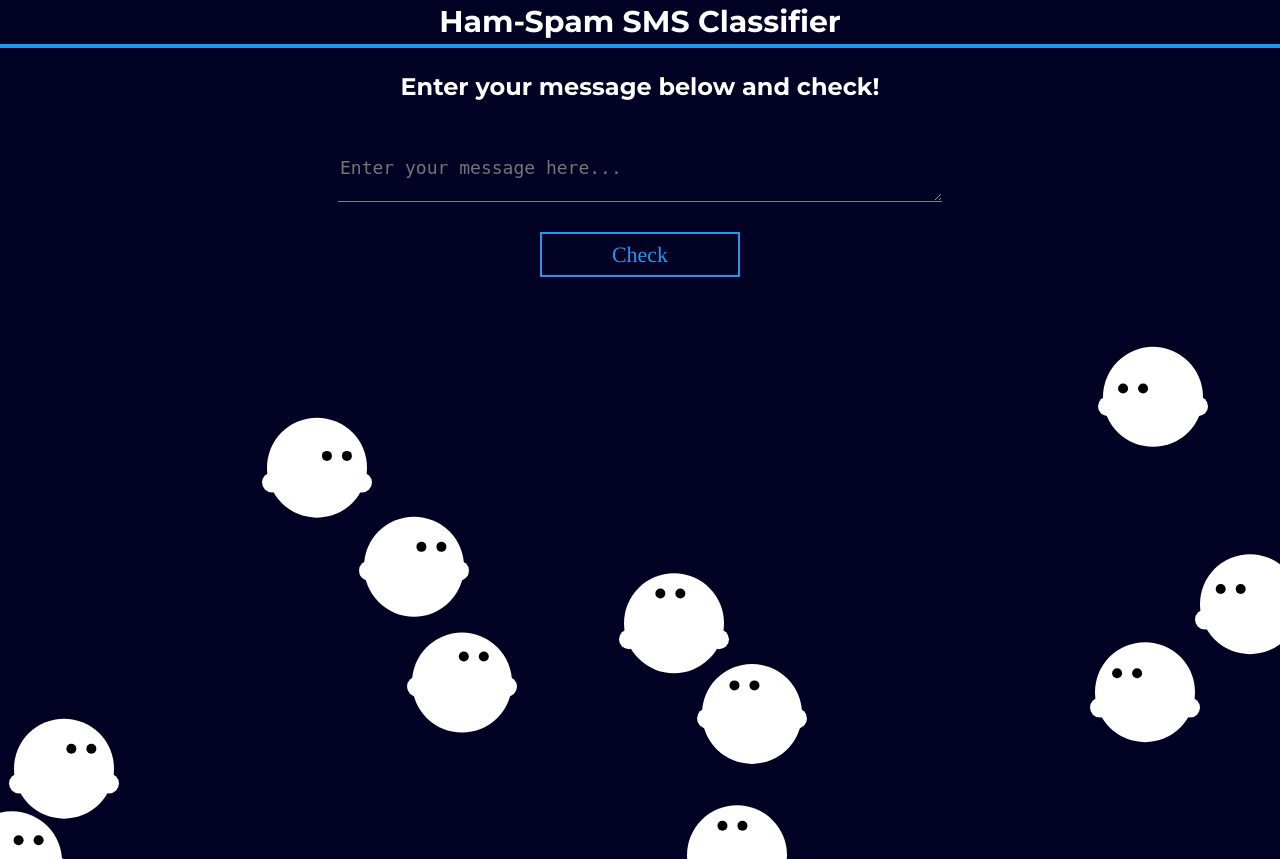
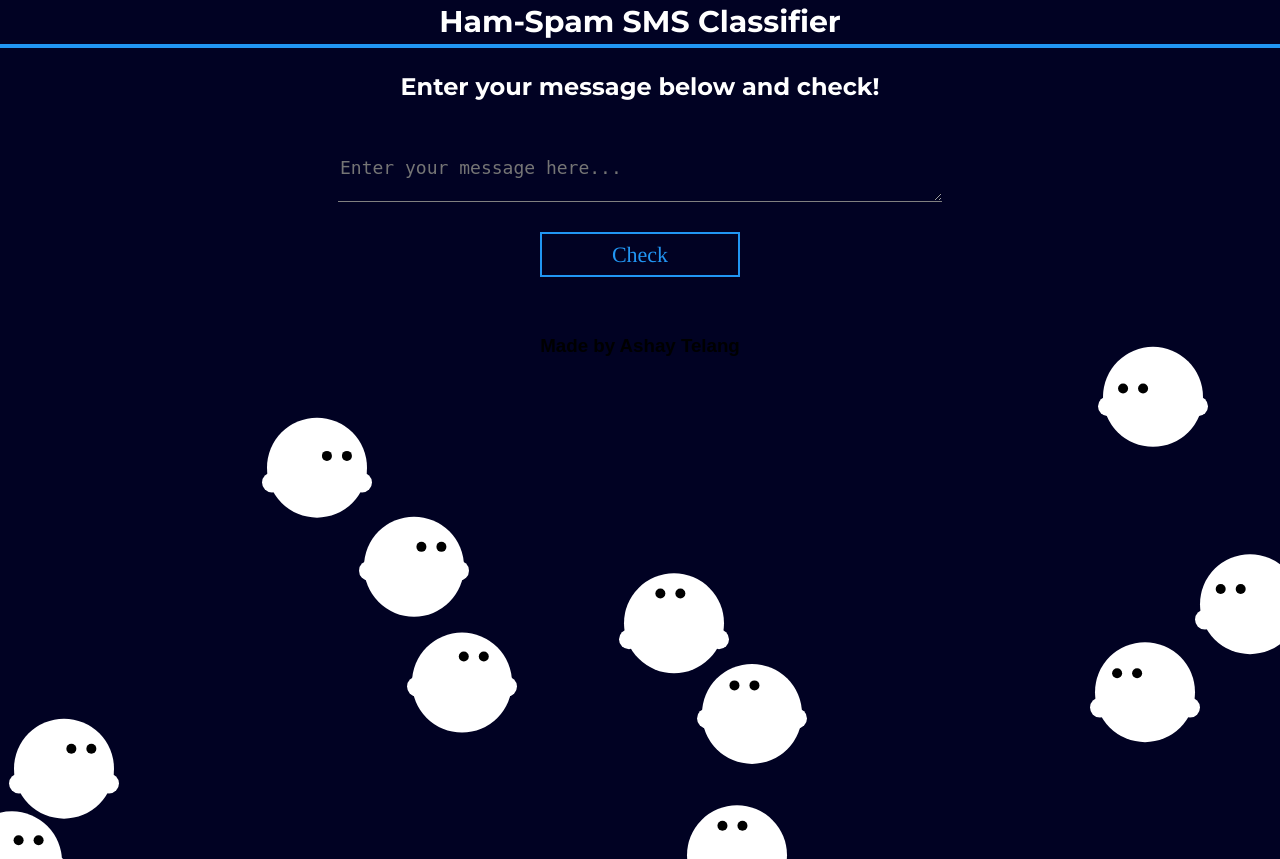
Before and after one commit to AshayT/Spam-Ham-SMS, a Flask app: page / in a window 1280 px wide. Shown: the part 21-880 px from the top of the page. Run offline with Flask 2, Linux system fonts and the light colour scheme; parts of the project's set-up code (start-up, migrations or seed data) failed here and were passed over.

Commit message:
Update index.html

```diff
--- a/templates/index.html
+++ b/templates/index.html
@@ -27,6 +27,7 @@
 
 		</div>
 	    </form>
+	 <h3>Made by Ashay Telang</h3>
 	</div>
 </body>
 </html>
```
